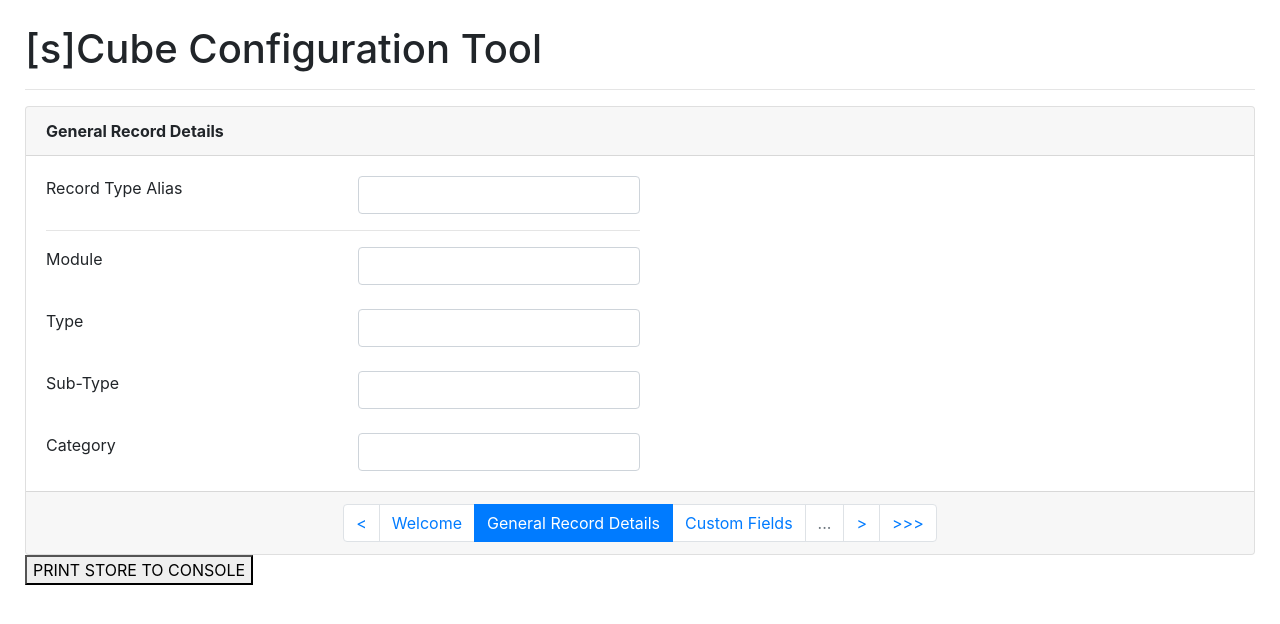
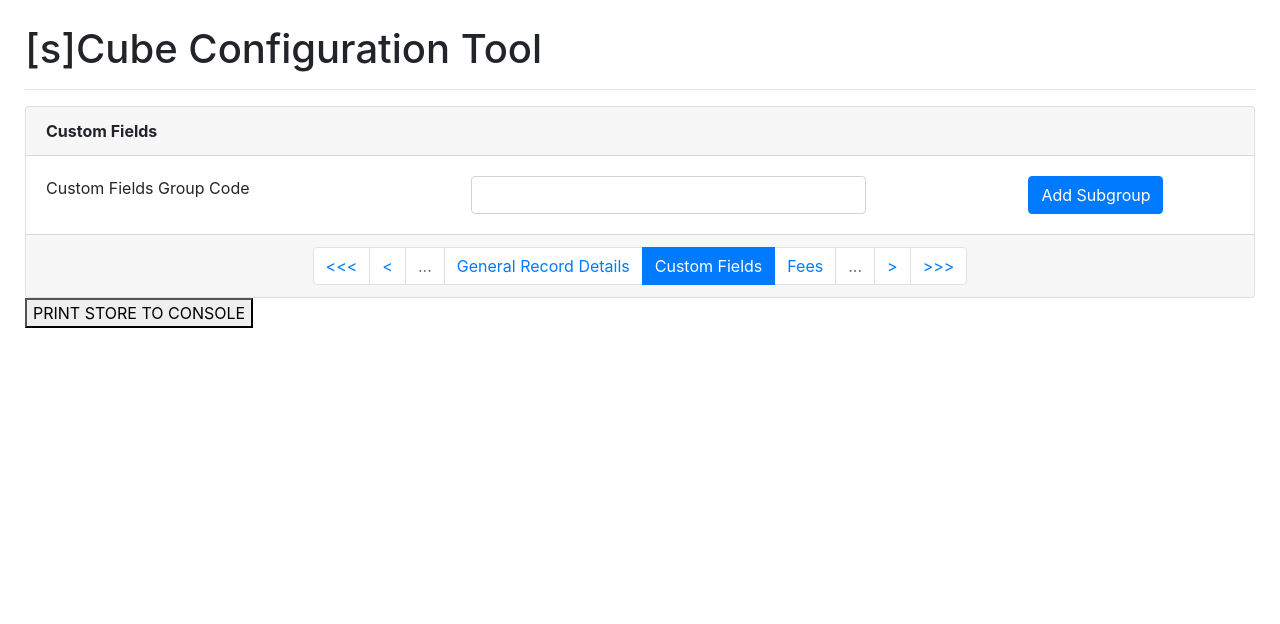
Before and after one commit to ItsAMeNick/sCube-Configuration-Tool, a React (Create React App) app: page / in a window 1280 px wide. Shown: the top 624 px of the page. Built offline with nearby package versions, Linux system fonts and the light colour scheme.

Commit message:
[NZ] Added UI, handlers, reducer, etc... for custom fields page

```diff
--- a/package.json
+++ b/package.json
@@ -12,7 +12,8 @@
     "react-scripts": "3.1.2",
     "redux": "^4.0.4",
     "redux-thunk": "^2.3.0",
-    "shallowequal": "^1.1.0"
+    "shallowequal": "^1.1.0",
+    "uuid": "^3.3.3"
   },
   "scripts": {
     "start": "react-scripts start",
--- a/src/components/CustomFields.js
+++ b/src/components/CustomFields.js
@@ -2,11 +2,48 @@ import React, { Component } from 'react';
 import { connect } from "react-redux";
 
 import Card from "react-bootstrap/Card";
+import Col from "react-bootstrap/Col";
+import Row from "react-bootstrap/Row";
+import Button from "react-bootstrap/Button";
+import Form from "react-bootstrap/Form";
 
 class CF extends Component {
     constructor(props) {
         super(props);
         this.state = {};
+        this.handleChange = this.handleChange.bind(this);
+    }
+
+    handleChange(event) {
+        this.props.update(event.target.id, event.target.value);
+    }
+
+    handleDelete(event) {
+        this.props.delSubgroup(event.target.id);
+    }
+
+    generateSubgroupCards() {
+        let cards = [];
+        if (!this.props.page_data.sub_groups) return null;
+        cards = Object.values(this.props.page_data.sub_groups).map(sg => {
+            return (
+                <div style={{"padding":"0px 10px 10px 10px","width":"100%","float":"left"}} key={sg.id}>
+                <Card>
+                    <Card.Header>
+                        <strong>Custom Fields Subgroup</strong>
+                        <Button id={sg.id} variant="danger" style={{"float":"right"}} onClick={(e) => this.handleDelete(e)}>Delete</Button>
+                    </Card.Header>
+                    <Card.Body>
+                        <Row>
+                            <Col><Form.Label>Custom Fields Subgroup</Form.Label></Col>
+                            <Col><Form.Control id="group_code" value={this.props.page_data.group_code} type="text" onChange={this.handleChange}/></Col>
+                        </Row>
+                    </Card.Body>
+                </Card>
+                </div>
+            );
+        });
+        return cards;
     }
 
     render() {
@@ -15,21 +52,50 @@ class CF extends Component {
                 <Card.Header>
                     <strong>{this.props.title}</strong>
                 </Card.Header>
-                <Card.Body>
-                    <Card.Text>
-                        Field Stuffs
-                    </Card.Text>
-                </Card.Body>
+                <div>
+                <div style={{"width":"70%","float":"left"}}>
+                    <Card.Body>
+                        <Row>
+                            <Col>Custom Fields Group Code</Col>
+                            <Col><Form.Control id="group_code" value={this.props.page_data.group_code} type="text" onChange={this.handleChange}/></Col>
+                        </Row>
+                    </Card.Body>
+                </div>
+                <div style={{"width":"20%","float":"right"}}>
+                    <Card.Body>
+                    <Row> <Col>
+                    <Button onClick={this.props.addSubgroup}>Add Subgroup</Button>
+                    </Col> </Row>
+                    </Card.Body>
+                </div>
+                {this.generateSubgroupCards()}
+                </div>
             </React.Fragment>
         );
     }
 }
 
 const mapStateToProps = state => ({
+    page_data: state.CF
 });
 
 const mapDispatchToProps = dispatch => ({
-
+    update: (f, p) => dispatch({
+        type: "update_page_data",
+        payload: {
+            page: "CF",
+            field: f,
+            value: p
+        }
+    }),
+    addSubgroup: () => dispatch({
+        type: "add_CF_subgroup",
+        payload: null,
+    }),
+    delSubgroup: (id) => dispatch({
+        type: "del_CF_subgroup",
+        payload: id,
+    })
 });
 
 export default connect(mapStateToProps, mapDispatchToProps)(CF);
--- a/src/modules/reducer.js
+++ b/src/modules/reducer.js
@@ -1,13 +1,18 @@
 import _ from "lodash";
+import uuidv1 from "uuid/v1";
 
 const initialState = {
-    page: 1,
+    page: 2,
     GRD: {
         alias: "",
         module: "",
         type: "",
         sub_type: "",
         category: "",
+    },
+    CF: {
+        group_code: "",
+        sub_groups: {},
     }
 };
 
@@ -30,6 +35,22 @@ const sCubeReducer = (state = initialState, action) => {
             return newState;
         }
 
+        case "add_CF_subgroup": {
+            let newState = _.cloneDeep(state);
+            let id = uuidv1();
+            newState.CF.sub_groups[id] = {
+                id: id,
+                subgroup: ""
+            };
+            return newState;
+        }
+
+        case "del_CF_subgroup": {
+            let newState = _.cloneDeep(state);
+            delete newState.CF.sub_groups[action.payload]
+            return newState;
+        }
+
         default: return state;
     }
 };
```
